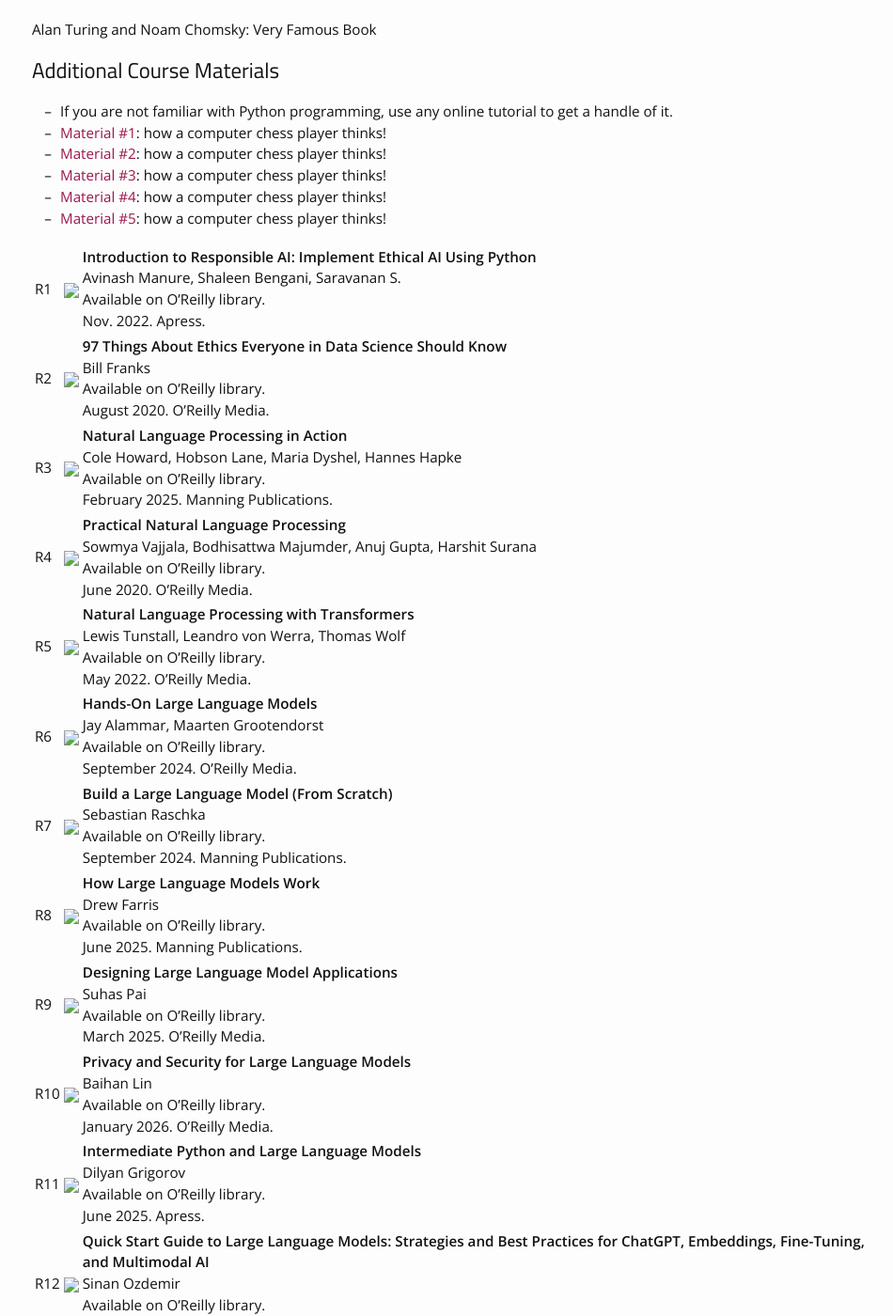
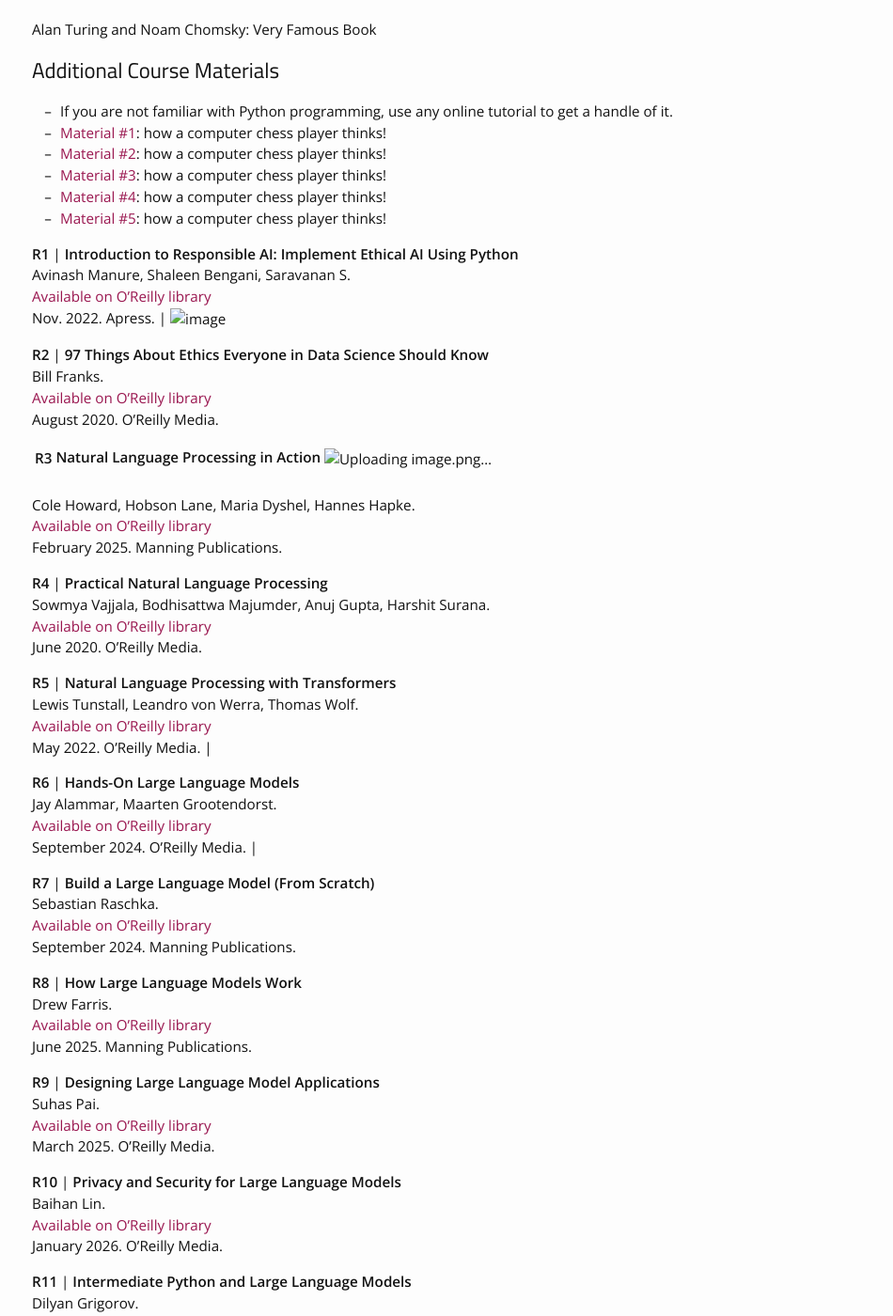
Before and after one commit to BabakBasharirad/llm-engineering, a Jekyll site: the page built from materials.md, in a window 1280 px wide and 1400 px high, scrolled down 535 px. Shown: the whole window at 94% size, without its empty margins (161-1111 px from the left). Built offline with Jekyll 4.4.1, drawn with Linux system fonts in a browser that asks for light colours; nearby versions of some CDN libraries; some of the changed text lies outside the part shown.

Commit message:
Update materials.md

```diff
--- a/materials.md
+++ b/materials.md
@@ -23,6 +23,82 @@ Alan Turing and Noam Chomsky: Very Famous Book
 
 
 
+**R1** | **Introduction to Responsible AI: Implement Ethical AI Using Python**
+<br> Avinash Manure, Shaleen Bengani, Saravanan S.
+<br> [Available on O’Reilly library](#)
+<br> Nov. 2022. Apress.
+| <img width="53" height="67" alt="image" src="_images/R1.png" />
+<br>
+
+**R2** | **97 Things About Ethics Everyone in Data Science Should Know**
+<br> Bill Franks.
+<br>[Available on O’Reilly library](#)
+<br>August 2020. O’Reilly Media.
+<br>
+
+**R3** | **Natural Language Processing in Action** ![Uploading image.png…]()
+
+<br> Cole Howard, Hobson Lane, Maria Dyshel, Hannes Hapke.
+<br> [Available on O’Reilly library](#)
+<br> February 2025. Manning Publications.
+<br>
+
+**R4** | **Practical Natural Language Processing**
+<br> Sowmya Vajjala, Bodhisattwa Majumder, Anuj Gupta, Harshit Surana.
+<br> [Available on O’Reilly library](#)
+<br> June 2020. O’Reilly Media.
+<br>
+
+**R5** | **Natural Language Processing with Transformers**
+<br> Lewis Tunstall, Leandro von Werra, Thomas Wolf.
+<br>[Available on O’Reilly library](#)
+<br> May 2022. O’Reilly Media. |
+<br>
+
+**R6** | **Hands-On Large Language Models**
+<br> Jay Alammar, Maarten Grootendorst.
+<br> [Available on O’Reilly library](#)
+<br> September 2024. O’Reilly Media. |
+<br>
+
+**R7** | **Build a Large Language Model (From Scratch)**
+<br> Sebastian Raschka.
+<br> [Available on O’Reilly library](#)
+<br> September 2024. Manning Publications.
+<br>
+
+**R8** | **How Large Language Models Work**
+<br> Drew Farris.
+<br> [Available on O’Reilly library](#)
+<br> June 2025. Manning Publications.
+<br>
+
+**R9** | **Designing Large Language Model Applications**
+<br> Suhas Pai.
+<br> [Available on O’Reilly library](#)
+<br> March 2025. O’Reilly Media.
+<br>
+
+**R10** | **Privacy and Security for Large Language Models**
+<br> Baihan Lin.
+<br> [Available on O’Reilly library](#)
+<br> January 2026. O’Reilly Media.
+<br>
+
+**R11** | **Intermediate Python and Large Language Models**
+<br> Dilyan Grigorov.
+<br> [Available on O’Reilly library](#)
+<br> June 2025. Apress.
+<br>
+
+**R12** | **Quick Start Guide to Large Language Models: Strategies and Best Practices for ChatGPT, Embeddings, Fine-Tuning, and Multimodal AI**
+<br> Sinan Ozdemir.
+<br> [Available on O’Reilly library](#)
+<br> October 2024. Addison-Wesley Professional.
+
+
+
+
 <table>
 {% for book in site.data.readings %}
   <tr>
```
